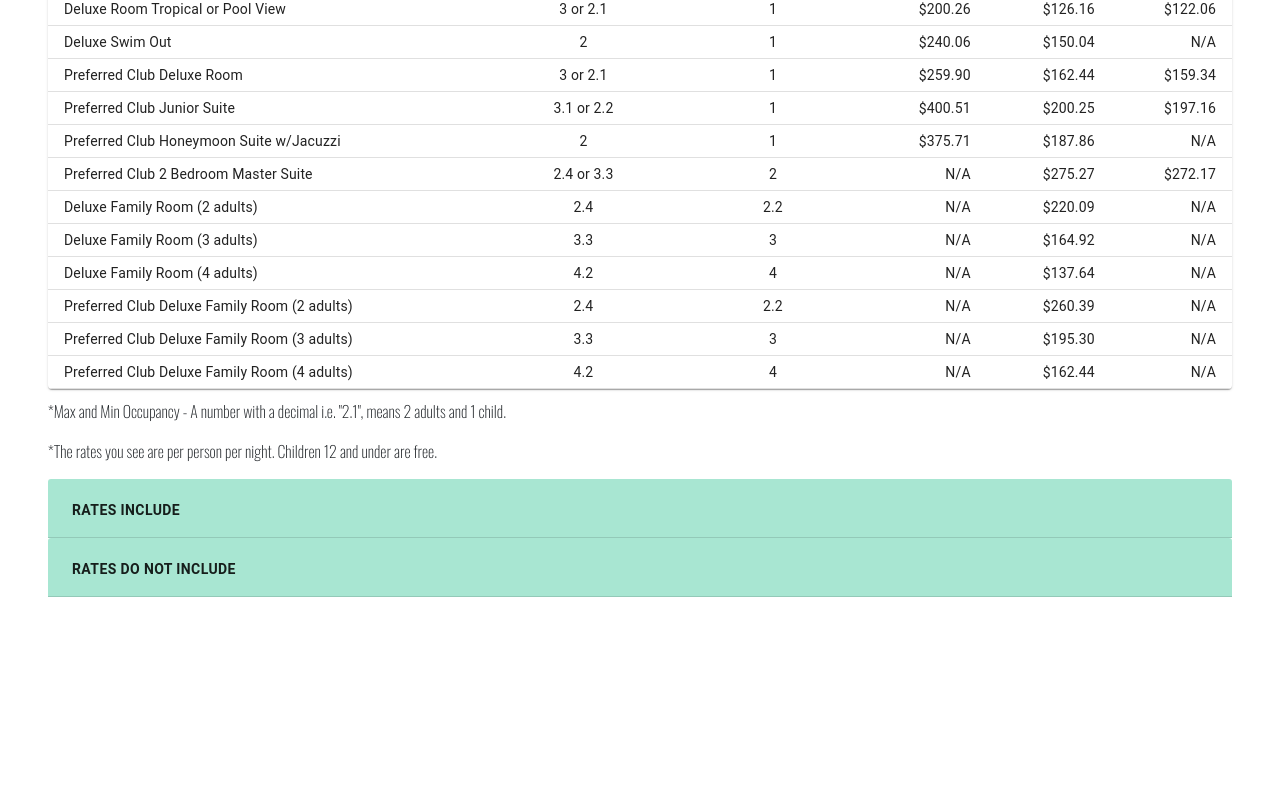
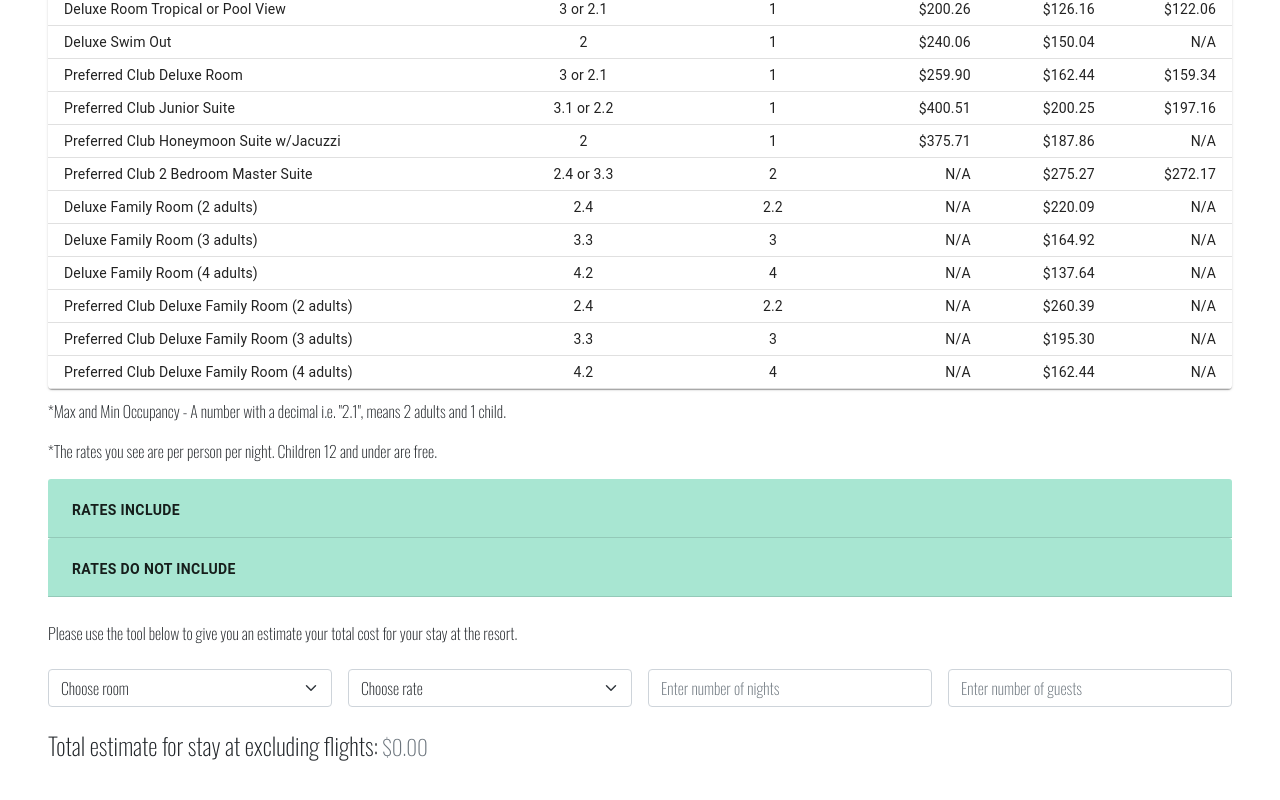
Before and after one commit to keenan560/wedding-website, a React (Create React App) app in the folder wedding-website/: page /booking in a window 1280 px wide. Shown: the part 270-1070 px from the top of the page. Before the commit the page ends 867 px from the top, so only its background shows below. Built offline with nearby package versions, Linux system fonts and the light colour scheme.

Commit message:
added Calculator compononent to Booking page to help with estimates

```diff
--- a/wedding-website/package.json
+++ b/wedding-website/package.json
@@ -10,6 +10,7 @@
     "@testing-library/react": "^11.1.0",
     "@testing-library/user-event": "^12.1.10",
     "firebase": "^8.10.0",
+    "numeral": "^2.0.6",
     "react": "^17.0.2",
     "react-dom": "^17.0.2",
     "react-hook-form": "^7.12.2",
--- a/wedding-website/src/components/Booking.js
+++ b/wedding-website/src/components/Booking.js
@@ -8,6 +8,7 @@ import TableHead from "@material-ui/core/TableHead";
 import TableRow from "@material-ui/core/TableRow";
 import Paper from "@material-ui/core/Paper";
 import Button from "@material-ui/core/Button";
+import Calculator from "./Calculator.js";
 
 function createData(categories, maxOccupancy, minOccupancy, sgl, dbl, xpax) {
   return { categories, maxOccupancy, minOccupancy, sgl, dbl, xpax };
@@ -274,6 +275,7 @@ function Booking() {
           </div>
         </div>
       </div>
+      <Calculator />
     </div>
   );
 }
--- /dev/null
+++ b/wedding-website/src/components/Calculator.css
@@ -0,0 +1,8 @@
+.calculator__container {
+  width: 100%;
+  height: 500px;
+}
+
+.calculator__estimate {
+  height: 30px;
+}
--- /dev/null
+++ b/wedding-website/src/components/Calculator.js
@@ -0,0 +1,196 @@
+import React, { useState } from "react";
+import Numeral from "numeral";
+import "./Calculator.css";
+
+const rows = [
+  {
+    roomCategory: "Deluxe Room Tropical or Pool View",
+    maxOccupancy: "3 or 2.1",
+    minOccupancy: "1",
+    sgl: "200.26",
+    dbl: "126.16",
+    xpax: "122.06",
+  },
+  {
+    roomCategory: "Deluxe Swim Out",
+    maxOccupancy: "2",
+    minOccupancy: "1",
+    sgl: "240.06",
+    dbl: "150.04",
+    xpax: "N/A",
+  },
+  {
+    roomCategory: "Preferred Club Deluxe Room",
+    maxOccupancy: "3 or 2.1",
+    minOccupancy: 1,
+    sgl: "259.90",
+    dbl: "162.44",
+    xpax: "159.34",
+  },
+  {
+    roomCategory: "Preferred Club Junior Suite",
+    maxOccupancy: "3.1 or 2.2",
+    minOccupancy: 1,
+    sgl: "400.51",
+    dbl: "200.25",
+    xpax: "197.16",
+  },
+  {
+    roomCategory: "Preferred Club Honeymoon Suite w/Jacuzzi",
+    maxOccupancy: 2,
+    minOccupancy: 1,
+    sgl: "375.71",
+    dbl: "187.86",
+    xpax: "N/A",
+  },
+  {
+    roomCategory: "Preferred Club 2 Bedroom Master Suite",
+    maxOccupancy: "2.4 or 3.3",
+    minOccupancy: 2,
+    sgl: "N/A",
+    dbl: "275.27",
+    xpax: "272.17",
+  },
+  {
+    roomCategory: "Deluxe Family Room (2 adults)",
+    maxOccupancy: 2.4,
+    minOccupancy: 2.2,
+    sgl: "N/A",
+    dbl: "220.09",
+    xpax: "N/A",
+  },
+  {
+    roomCategory: "Deluxe Family Room (3 adults)",
+    maxOccupancy: 3.3,
+    minOccupancy: 3,
+    sgl: "N/A",
+    dbl: "164.92",
+    xpax: "N/A",
+  },
+  {
+    roomCategory: "Deluxe Family Room (4 adults)",
+    maxOccupancy: 4.2,
+    minOccupancy: 4,
+    sgl: "N/A",
+    dbl: "137.64",
+    xpax: "N/A",
+  },
+  {
+    roomCategory: "Preferred Club Deluxe Family Room (2 adults) ",
+    maxOccupancy: 2.4,
+    minOccupancy: 2.2,
+    sgl: "N/A",
+    dbl: "260.39",
+    xpax: "N/A",
+  },
+  {
+    roomCategory: "Preferred Club Deluxe Family Room (3 adults)",
+    maxOccupancy: 3.3,
+    minOccupancy: 3,
+    sgl: "N/A",
+    dbl: "195.30",
+    xpax: "N/A",
+  },
+  {
+    roomCategory: "Preferred Club Deluxe Family Room (4 adults)",
+    maxOccupancy: 4.2,
+    minOccupancy: 4,
+    sgl: "N/A",
+    dbl: "162.44",
+    xpax: "N/A",
+  },
+];
+
+function Calculator() {
+  const [roomRates, setRoomRates] = useState([]);
+  const [guests, setGuests] = useState(null);
+  const [nights, setNights] = useState(null);
+  const [rate, setRate] = useState(null);
+
+  const loadRates = (e) => {
+    console.log(e.target.value);
+    setRoomRates(rows.filter((room) => room.roomCategory === e.target.value));
+  };
+
+  const totalEstimate = () => {
+    let newRate = rate.split("").slice(0).join("");
+    console.log(newRate);
+    let perGuest = parseInt(guests) * parseFloat(newRate);
+    return perGuest * parseInt(nights);
+  };
+
+  return (
+    <div className="calculator__container">
+      <p className="calculator__title mb-4 mt-4">
+        Please use the tool below to give you an estimate your total cost for
+        your stay at the resort.
+      </p>
+      <div className="row g-3 mb-4">
+        <div class="col-sm-3">
+          <label class="visually-hidden" for="specificSizeSelect">
+            Preference
+          </label>
+          <select
+            class="form-select"
+            id="specificSizeSelect"
+            onChange={(e) => loadRates(e)}
+          >
+            <option selected>Choose room</option>
+            {rows.map((room, idx) => (
+              <option value={room.roomCategory}>{room.roomCategory}</option>
+            ))}
+          </select>
+        </div>
+        <div class="col-sm-3">
+          <label class="visually-hidden" for="specificSizeSelect">
+            Preference
+          </label>
+          <select
+            class="form-select"
+            id="specificSizeSelect"
+            onChange={(e) => setRate(e.target.value)}
+          >
+            <option selected>Choose rate</option>
+            {roomRates.map((rate, idx) => (
+              <>
+                <option value={rate.sgl}>Single - ${rate.sgl}</option>
+                <option value={rate.dbl}>Double - ${rate.dbl}</option>
+                <option value={rate.xpax}>Xpax - ${rate.xpax}</option>
+              </>
+            ))}
+          </select>
+        </div>
+        <div className="col-sm-3">
+          <input
+            type="number"
+            className="form-control"
+            placeholder="Enter number of nights"
+            aria-label="guests"
+            onChange={(e) => setNights(e.target.value)}
+          />
+        </div>
+        <div className="col-sm-3">
+          <input
+            type="number"
+            className="form-control"
+            placeholder="Enter number of guests"
+            aria-label="guests"
+            onChange={(e) => setGuests(e.target.value)}
+          />
+        </div>
+      </div>
+      <h4 className="">
+        Total estimate for stay at excluding flights:
+        <small className="text-muted">
+          {" "}
+          {/*  */}
+          {guests && nights && roomRates && rate
+            ? Numeral(totalEstimate()).format("$0, 0.00")
+            : "$0.00"}
+        </small>
+      </h4>
+    </div>
+  );
+}
+
+export default Calculator;
```
Also changed, not shown: 1 other file (tests, documents, lock files or other folders).
